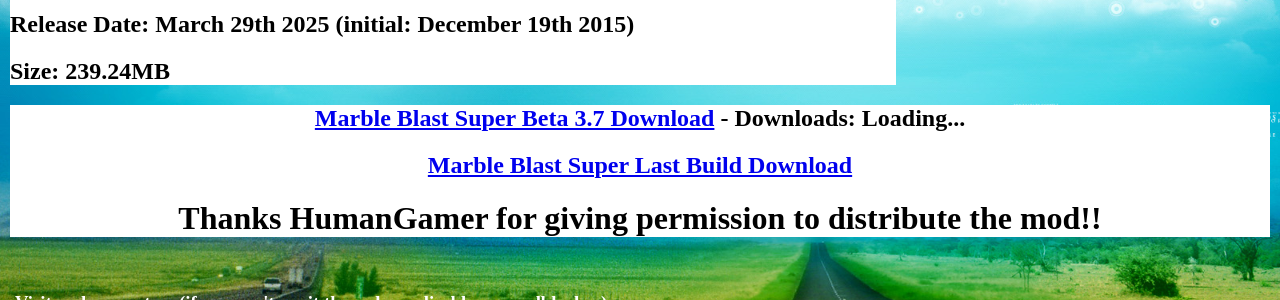
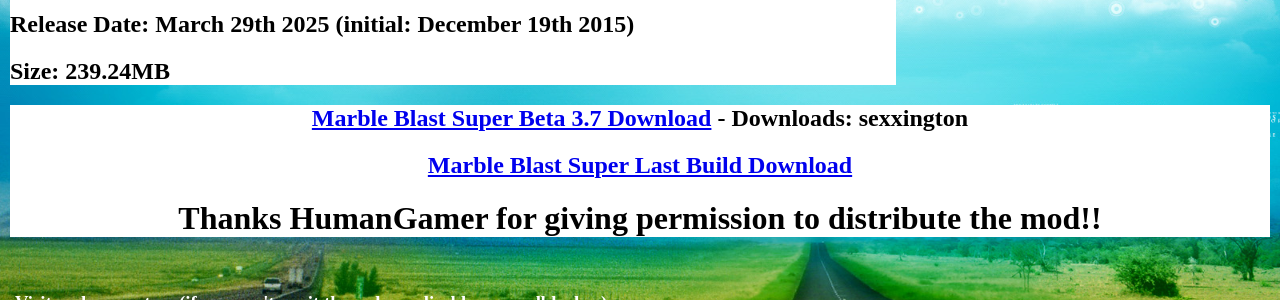
Before and after one commit to pastareal/pastareal.github.io, a Jekyll site: the page marbleblastmods/mbsuper/index.html, which Jekyll copies as it is, in a window 1280 px wide and 900 px high, scrolled down 2546 px. Shown: the part 528-828 px from the top of the window. Built offline with Jekyll 4.4.1, drawn with Linux system fonts in a browser that asks for light colours; some of the changed lines change nothing that is shown.

Commit message:
Add files via upload

```diff
--- a/marbleblastmods/mbsuper/index.html
+++ b/marbleblastmods/mbsuper/index.html
@@ -289,7 +289,7 @@
   <h2><a><span>Size: 239.24MB</span></a></h2>
 </div>
 <div style="background-color:white; margin:10px; text-align: center;">
-  <h2><a href="#" onclick="downloadMBSuperBeta37(); return false;"><span>Marble Blast Super Beta 3.7 Download</span></a> - Downloads: <span id="downloadMBSuperBeta37">Loading...</span></h2>
+  <h2><a href="#" onclick="downloadMBSuperBeta37(); return false;"><span>Marble Blast Super Beta 3.7 Download</span></a> - Downloads: <span id="downloadCountmbsuperbeta37">Loading...</span></h2>
   <h2><a href="https://www.mediafire.com/file/muse1rpbc372g50/marble-blast-super-8dd71f6140c6b7ac7b953ee7b52678fd8d9a98ed.zip/file"><span>Marble Blast Super Last Build Download</span></a></h2>
   <h1>Thanks HumanGamer for giving permission to distribute the mod!!</h1>
 </div>
```
